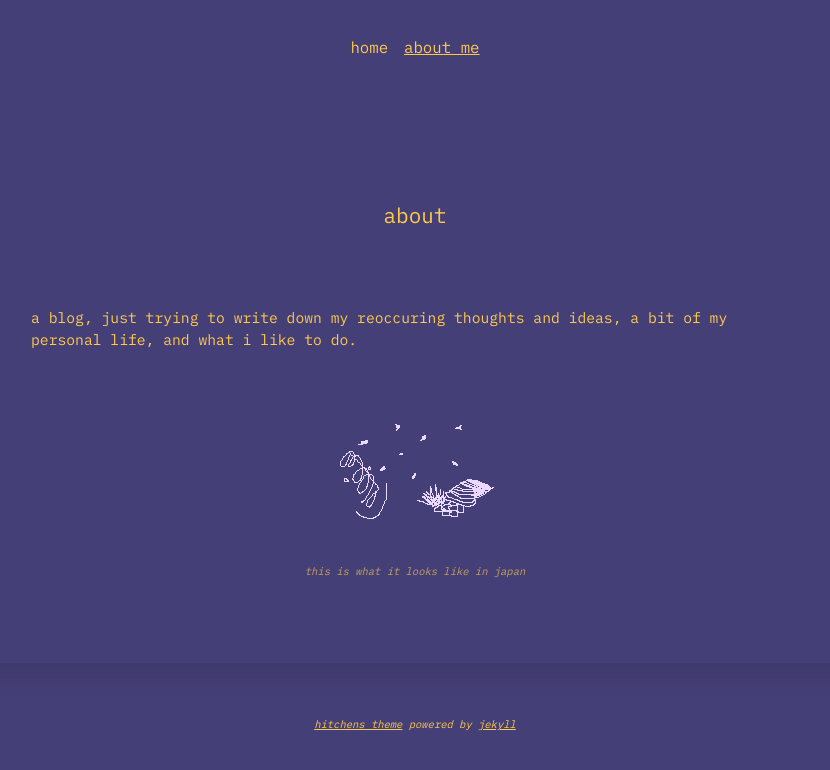
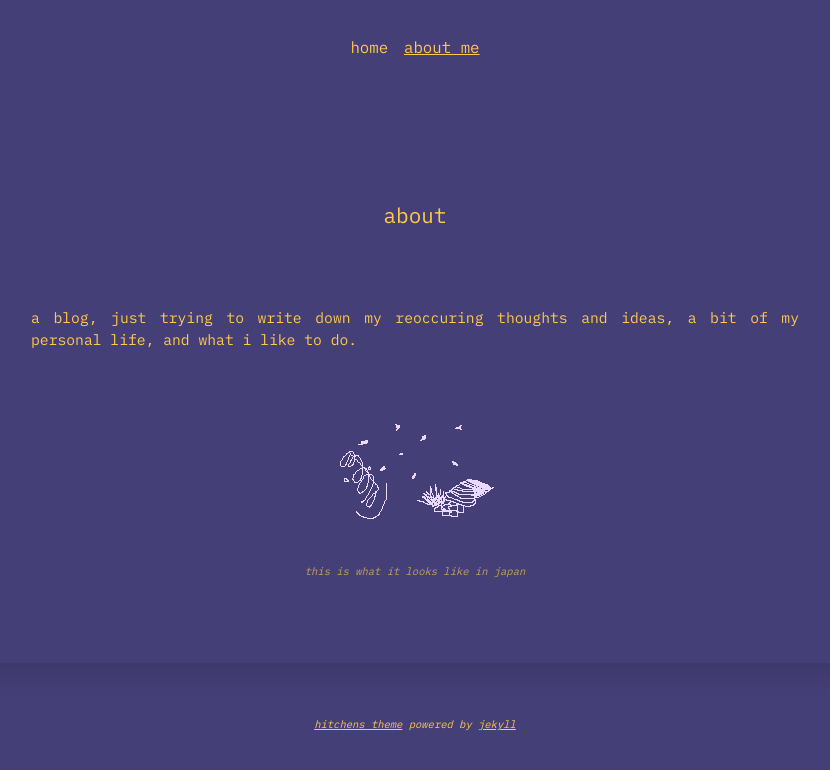
Before and after one commit to arzabz/arzabz.github.io, a Jekyll site: the page built from about.md, in a window 1280 px wide. Shown: the top 770 px of the page, without its empty margins (225-1055 px from the left). Built offline with Jekyll 4.4.1, drawn with Linux system fonts in a browser that asks for light colours.

Commit message:
Update _article.scss

```diff
--- a/_sass/_article.scss
+++ b/_sass/_article.scss
@@ -22,7 +22,7 @@
 
 .post p {
   font-size: 0.7em;
-  /*text-align: justify;*/
+  text-align: justify;
   text-indent: 2em;
   text-justify: inter-word;
 }
```
